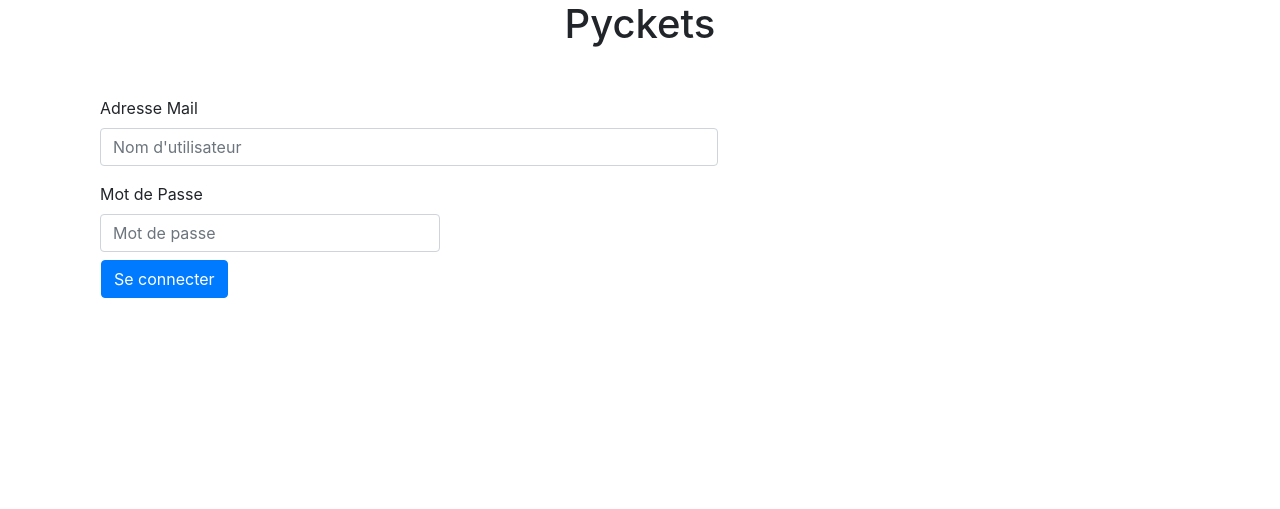
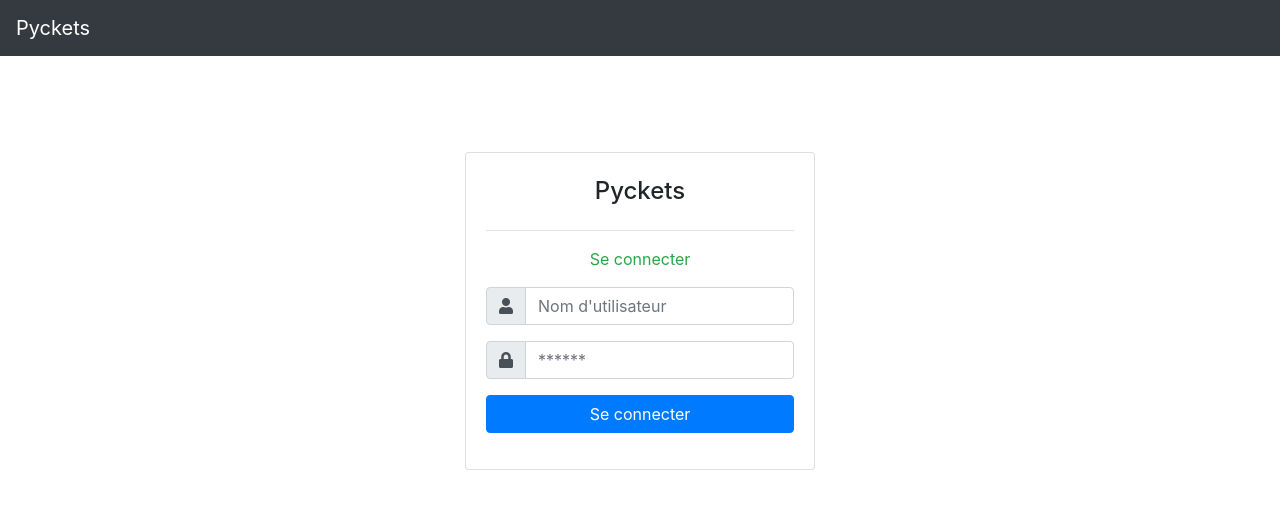
Before and after one commit to RubenVP2/pyTicket, a Flask app: page / in a window 1280 px wide. Shown: the top 509 px of the page. Run offline with Flask 2, Linux system fonts and the light colour scheme; some libraries are stand-ins or nearby versions.

Commit message:
Ajout navbar + Modification template index

```diff
--- a/application.py
+++ b/application.py
@@ -10,15 +10,21 @@ import click
 app = Flask(__name__)
 
 app.secret_key = b'\x98\xca\x17\xbfg/v\x1dB\x93Lu\xcf3\x93\xfa'
-
 @app.route('/', methods=['GET', 'POST'])
 def index():
+    if 'username' in session:
+        return redirect(url_for('ticket'))
     if request.method == 'POST':
         user = login(request.form['username'],request.form['password'])
         if user:
             session['username'] = request.form['username']
             return redirect(url_for('ticket'))
     return render_template('index.html')
+
+@app.route('/logout')
+def logout():
+    session.pop('username', None)
+    return redirect(url_for('index'))
 
 @app.route('/ticketDetail/')
 def ticketDetail():
@@ -31,6 +37,7 @@ def page_not_found(error):
 @app.route('/ticket')
 def ticket():
     user = get_user(session['username'])
+    # session['isAdmin'] = user.isAdmin
     return render_template('ticket.html', user=user)
 
 @app.route('/add-ticket')
@@ -59,7 +66,7 @@ def get_all_users():
 def login(username, password):
     db = get_db()
     cur = db.cursor()
-    cur.execute(f"SELECT username FROM user where username='{username}' AND password ='{password}'")
+    cur.execute(f"SELECT username, isAdmin FROM user where username='{username}' AND password ='{password}'")
     return cur.fetchall()
 
 def get_user(username):
--- a/templates/add-ticket.html
+++ b/templates/add-ticket.html
@@ -7,7 +7,7 @@
     <link rel="stylesheet" href="https://stackpath.bootstrapcdn.com/bootstrap/4.5.2/css/bootstrap.min.css" integrity="sha384-JcKb8q3iqJ61gNV9KGb8thSsNjpSL0n8PARn9HuZOnIxN0hoP+VmmDGMN5t9UJ0Z" crossorigin="anonymous">
 </head>
 <body class="d-flex flex-column h-100">
-
+  {% include "navbar.html" %}
     <main class="flex-shrink-0" role="main">
         <div class="container mt-5">
     <!-- form to add ticket -->
--- a/templates/error404.html
+++ b/templates/error404.html
@@ -4,6 +4,7 @@
   <link rel="stylesheet" href="https://stackpath.bootstrapcdn.com/bootstrap/4.5.2/css/bootstrap.min.css" integrity="sha384-JcKb8q3iqJ61gNV9KGb8thSsNjpSL0n8PARn9HuZOnIxN0hoP+VmmDGMN5t9UJ0Z" crossorigin="anonymous">
 </head>
   <body>
+    {% include "navbar.html" %}
       <div class="tenor-gif-embed" data-postid="11535585" data-share-method="host" data-width="60%" data-aspect-ratio="1.3532608695652173"><a href="https://tenor.com/view/interdit-gif-11535585">INTERDIT GIF</a> from <a href="https://tenor.com/search/interdit-gifs">Interdit GIFs</a></div>
       <script type="text/javascript" async src="https://tenor.com/embed.js"></script>
       <button type="submit" id="returnPage" class="btn btn-primary col-sm-5 ml-3">Retour</button>
--- a/templates/index.html
+++ b/templates/index.html
@@ -2,13 +2,13 @@
 <html>
   <head>
     <link rel="stylesheet" href="https://stackpath.bootstrapcdn.com/bootstrap/4.5.2/css/bootstrap.min.css" integrity="sha384-JcKb8q3iqJ61gNV9KGb8thSsNjpSL0n8PARn9HuZOnIxN0hoP+VmmDGMN5t9UJ0Z" crossorigin="anonymous">
+    <link rel="stylesheet" href="https://use.fontawesome.com/releases/v5.0.8/css/all.css">
   </head>
   <body>
-  <div class="container">
-    <div class="mb-5 text-center">
-      <h1>Pyckets</h1>
-    </div>
-    <form method="POST">
+  {% include "navbar.html" %}
+  <div class="container ">
+    <br><br><br><br>
+    <!-- <form method="POST">
       <div class="form-group col-sm-7 mb-3 ">
             <label for="exampleInputEmail1">Adresse Mail</label>
             <input type="text" class="form-control" id="username" aria-describedby="emailHelp" placeholder="Nom d'utilisateur" name="username">
@@ -18,7 +18,42 @@
           <input type="password" class="form-control" id="password" placeholder="Mot de passe" name="password">
       </div>
         <button type="submit" class="btn btn-primary ml-3">Se connecter</button>
-    </form>
+    </form> -->
+    <div class="row justify-content-md-center">
+      <aside class="col-sm-4 center text-center">
+
+    <div class="card">
+    <article class="card-body">
+      <h4 class="card-title text-center mb-4 mt-1">Pyckets</h4>
+      <hr>
+      <p class="text-success text-center">Se connecter</p>
+      <form method="POST">
+      <div class="form-group">
+      <div class="input-group">
+        <div class="input-group-prepend">
+            <span class="input-group-text"> <i class="fa fa-user"></i> </span>
+        </div>
+        <input name="username" class="form-control" placeholder="Nom d'utilisateur" type="text">
+      </div> <!-- input-group.// -->
+      </div> <!-- form-group// -->
+      <div class="form-group">
+      <div class="input-group">
+        <div class="input-group-prepend">
+            <span class="input-group-text"> <i class="fa fa-lock"></i> </span>
+        </div>
+          <input name="password" class="form-control" placeholder="******" type="password">
+      </div> <!-- input-group.// -->
+      </div> <!-- form-group// -->
+      <div class="form-group">
+      <button type="submit" class="btn btn-primary btn-block">Se connecter  </button>
+      </div> <!-- form-group// -->
+      </form>
+    </article>
+    </div> <!-- card.// -->
+
+      </aside> <!-- col.// -->
+    </div> <!-- row.// -->
+
     </div>
   </body>
 </html>
--- /dev/null
+++ b/templates/navbar.html
@@ -0,0 +1,24 @@
+<nav class="navbar navbar-dark bg-dark">
+    <a class="navbar-brand" href="/ticket">Pyckets</a>
+    {% if user %}
+        <form class="form-inline my-2 my-lg-1">
+            <div class="btn-group">
+                <button class="btn btn-secondary btn-sm dropdown-toggle" type="button" data-toggle="dropdown" aria-haspopup="true" aria-expanded="false">
+                    {{ user.username }}
+                    {% if user.isAdmin %}
+                        - Administrateur
+                    {% else %}
+                        - Client
+                    {% endif %}
+                </button>
+                <div class="dropdown-menu">
+                    <a class="dropdown-item" href="/logout">Se déconnecter</a>
+                </div>
+            </div>
+        </form>
+    {% endif %}
+  </nav>
+
+  <script src="https://code.jquery.com/jquery-3.5.1.slim.min.js" integrity="sha384-DfXdz2htPH0lsSSs5nCTpuj/zy4C+OGpamoFVy38MVBnE+IbbVYUew+OrCXaRkfj" crossorigin="anonymous"></script>
+  <script src="https://cdn.jsdelivr.net/npm/popper.js@1.16.0/dist/umd/popper.min.js" integrity="sha384-Q6E9RHvbIyZFJoft+2mJbHaEWldlvI9IOYy5n3zV9zzTtmI3UksdQRVvoxMfooAo" crossorigin="anonymous"></script>
+  <script src="https://stackpath.bootstrapcdn.com/bootstrap/4.5.0/js/bootstrap.min.js" integrity="sha384-OgVRvuATP1z7JjHLkuOU7Xw704+h835Lr+6QL9UvYjZE3Ipu6Tp75j7Bh/kR0JKI" crossorigin="anonymous"></script>
--- a/templates/ticket.html
+++ b/templates/ticket.html
@@ -7,13 +7,12 @@
     <link rel="stylesheet" href="https://stackpath.bootstrapcdn.com/bootstrap/4.5.2/css/bootstrap.min.css" integrity="sha384-JcKb8q3iqJ61gNV9KGb8thSsNjpSL0n8PARn9HuZOnIxN0hoP+VmmDGMN5t9UJ0Z" crossorigin="anonymous">
 </head>
 <body class="d-flex flex-column h-100">
-
+    {% include "navbar.html" %}
     <main class="flex-shrink-0" role="main">
         <div class="container mt-5">
             <a href="/add-ticket"><button type="button" class="btn btn-primary">Ajouter un ticket</button></a>
     <!-- Table to show tickets of current user -->
             <div class="col-12 mt-5">
-                <h3>Vous êtes connecté en tant que {{ user.username }} | admin = {{ user.isAdmin }}</h3>
                 <h3>Mes tickets d'incident</h3>
                 <table class="table mt-3">
                     <thead class="thead-dark">
@@ -29,8 +28,7 @@
                         <th scope="row">1</th>
                         <td>Imprimante n'imprime plus</td>
                         <td>20-10-2020</td>
-                        <td>résolu</td>
-                      </tr>
+                        <td>résolu</td>                      </tr>
                       <tr>
                         <th scope="row">2</th>
                         <td>Ordinateur n'ordi plus</td>
--- a/templates/ticketDetail.html
+++ b/templates/ticketDetail.html
@@ -4,6 +4,7 @@
     <link rel="stylesheet" href="https://stackpath.bootstrapcdn.com/bootstrap/4.5.2/css/bootstrap.min.css" integrity="sha384-JcKb8q3iqJ61gNV9KGb8thSsNjpSL0n8PARn9HuZOnIxN0hoP+VmmDGMN5t9UJ0Z" crossorigin="anonymous">
   </head>
   <body>
+    {% include "navbar.html" %}
   <div class="container">
     <div class="mb-5 text-center">
       <h1>Pyckets</h1>
```
